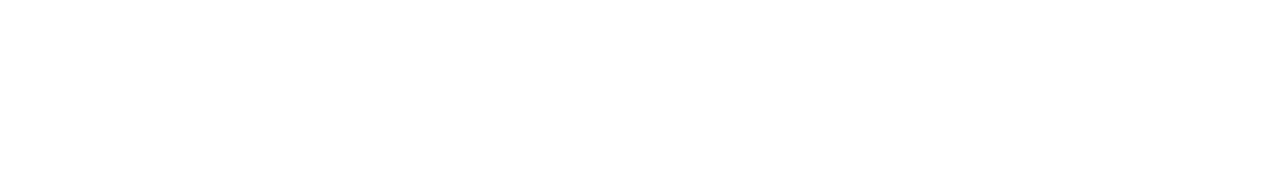
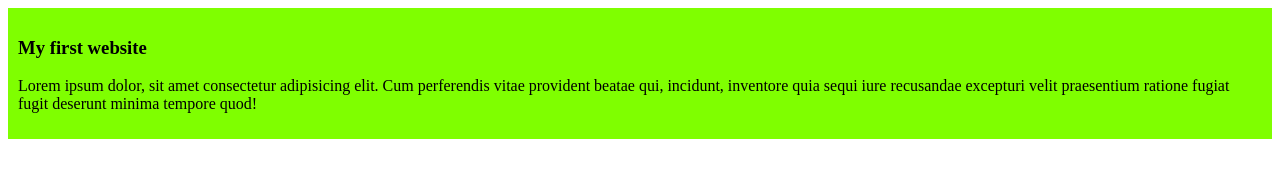
Before and after one commit to Sushanto171/my-second-github-repo, a plain HTML site: page index.html in a window 1280 px wide. Drawn offline with Linux system fonts and the light colour scheme.

Commit message:
added to first blog

```diff
--- a/index.html
+++ b/index.html
@@ -4,8 +4,14 @@
     <meta charset="UTF-8">
     <meta name="viewport" content="width=device-width, initial-scale=1.0">
     <title>my scond github repo</title>
+   <link rel="stylesheet" href="styles/blog.css">
 </head>
 <body>
-
-</body>
+    <div>
+        <h3>My first website</h3>
+        <p>Lorem ipsum dolor, sit amet consectetur adipisicing elit. Cum perferendis vitae
+            provident beatae qui, incidunt, inventore quia sequi iure recusandae excepturi velit
+            praesentium ratione fugiat fugit deserunt minima tempore quod!</p>
+    </div>
+ </body>
 </html>
--- /dev/null
+++ b/styles/blog.css
@@ -0,0 +1,4 @@
+div{
+    background-color: chartreuse;
+    padding: 10px;
+}
```
